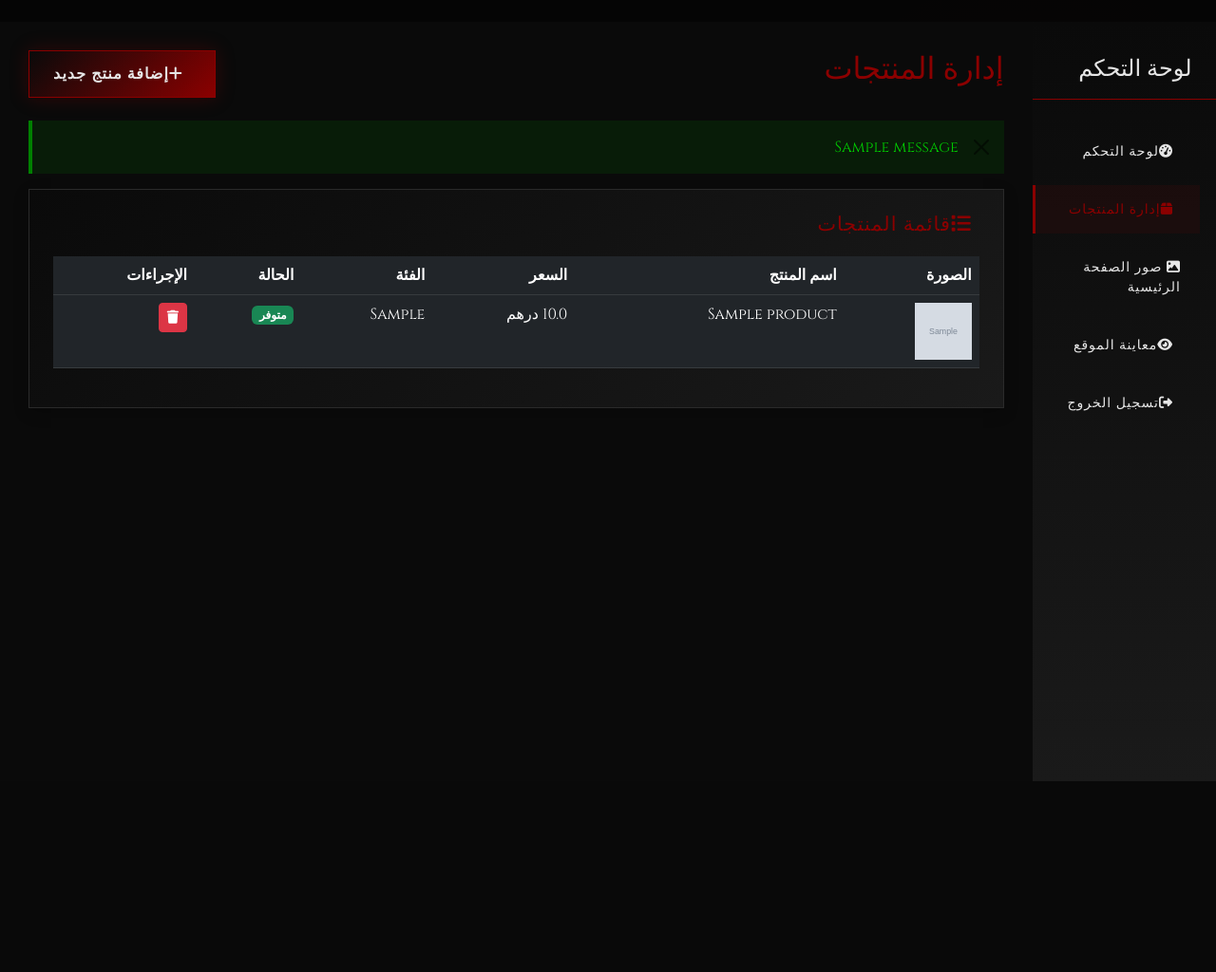
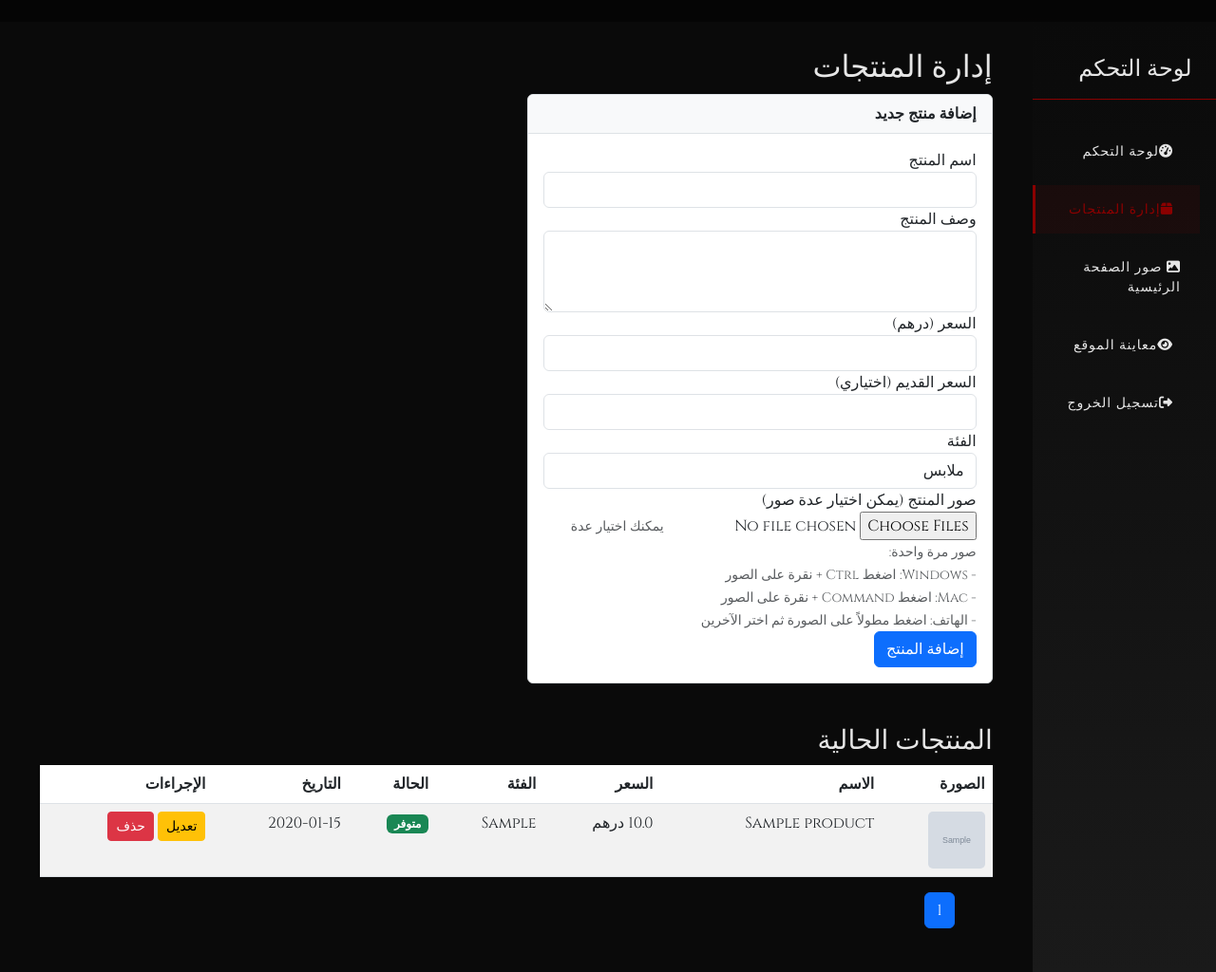
Before and after one commit to Aminxyug14mQ/gothic-vibe-shop, a Flask app: page /admin/products in a window 1280 px wide. Shown: the part 57-1081 px from the top of the page at 95% size. Before the commit the page ends 880 px from the top, so only its background shows below. Run offline with Flask 3, Linux system fonts and the light colour scheme; the visitor is signed in with stand-in values (Sample User, id 1); tables that the repository leaves empty hold one stand-in row (values such as "Sample post"); grey boxes marked "Sample" are stand-in pictures; one stand-in notice (Sample message) is shown.

Commit message:
إضافة نظام إدارة الصور للصفحة الرئيسية وتحسينات التصميم

```diff
--- a/app.py
+++ b/app.py
@@ -24,10 +24,12 @@ class Product(db.Model):
     description = db.Column(db.Text, nullable=False)
     price = db.Column(db.Float, nullable=False)
     old_price = db.Column(db.Float, nullable=True)
-    image = db.Column(db.String(100), nullable=False, default='default.jpg')
     category = db.Column(db.String(50), nullable=False)
     in_stock = db.Column(db.Boolean, default=True)
     created_at = db.Column(db.DateTime, default=datetime.utcnow)
+
+    # العلاقة مع صور المنتج
+    images = db.relationship('ProductImage', backref='product', lazy=True, cascade='all, delete-orphan')
 
 # نموذج المستخدم
 class User(db.Model):
@@ -41,21 +43,31 @@ class User(db.Model):
 
     def check_password(self, password):
         return check_password_hash(self.password_hash, password)
+
 # نموذج الصور للصفحة الرئيسية
 class HomeImage(db.Model):
     id = db.Column(db.Integer, primary_key=True)
     title = db.Column(db.String(100), nullable=True)
     description = db.Column(db.Text, nullable=True)
     image = db.Column(db.String(100), nullable=False)
-    position = db.Column(db.String(50), nullable=False)  # مثل: 'hero', 'banner', 'section'
+    position = db.Column(db.String(50), nullable=False)
     is_active = db.Column(db.Boolean, default=True)
     created_at = db.Column(db.DateTime, default=datetime.utcnow)
-# دالة لإنشاء رابط واتساب
+
+# نموذج صور المنتجات
+class ProductImage(db.Model):
+    id = db.Column(db.Integer, primary_key=True)
+    product_id = db.Column(db.Integer, db.ForeignKey('product.id'), nullable=False)
+    image = db.Column(db.String(100), nullable=False)
+    is_primary = db.Column(db.Boolean, default=False)
+    created_at = db.Column(db.DateTime, default=datetime.utcnow)
+
+# دالة الإنشاء رابط واتساب
 def get_whatsapp_link(product_name, product_price):
     phone_number = "212632256568"
-    message = f"مرحباً، أريد طلب هذا المنتج: {product_name} - السعر: {product_price} درهم"
+    message = f"مرحبا، أريد طلب هذا المنتج: {product_name} - السعر: {product_price} درهم"
     encoded_message = quote(message)
-    return f"https://wa.me/{phone_number}?text={encoded_message}"
+    return f'https://wa.me/{phone_number}?text={encoded_message}'
 
 @app.context_processor
 def utility_processor():
@@ -91,6 +103,7 @@ def index():
     products = Product.query.filter_by(in_stock=True).order_by(Product.created_at.desc()).limit(8).all()
     home_images = HomeImage.query.filter_by(is_active=True).order_by(HomeImage.position).all()
     return render_template('index.html', products=products, home_images=home_images)
+
 # صفحة المتجر
 @app.route('/shop')
 def shop():
@@ -147,11 +160,12 @@ def admin_dashboard():
                          unavailable_products=unavailable_products,
                          recent_products=recent_products,
                          user=user)
+
 # إدارة المنتجات
 @app.route('/admin/products', methods=['GET', 'POST'])
 @admin_required
 def admin_products():
-    user = User.query.get(session['user_id'])  # إضافة هذا السطر
+    user = User.query.get(session['user_id'])
 
     if request.method == 'POST':
         # إضافة منتج جديد
@@ -161,24 +175,45 @@ def admin_products():
         old_price = float(request.form.get('old_price')) if request.form.get('old_price') else None
         category = request.form.get('category')
 
-        # معالجة صورة المنتج
-        image = request.files.get('image')
-        image_filename = 'default.jpg'
-        if image and image.filename != '':
-            image_filename = secure_filename(image.filename)
-            image_path = os.path.join(app.config['UPLOAD_FOLDER'], image_filename)
-            image.save(image_path)
-
         product = Product(
             name=name,
             description=description,
             price=price,
             old_price=old_price,
-            image=image_filename,
             category=category
         )
 
         db.session.add(product)
+        db.session.flush()  # الحصول على ID المنتج دون commit
+
+        # معالجة الصور المتعددة
+        images = request.files.getlist('images')
+        image_added = False
+
+        for i, image in enumerate(images):
+            if image and image.filename != '':
+                image_filename = secure_filename(f"product_{product.id}_{i}_{datetime.now().strftime('%Y%m%d_%H%M%S')}_{image.filename}")
+                image_path = os.path.join(app.config['UPLOAD_FOLDER'], image_filename)
+                image.save(image_path)
+
+                product_image = ProductImage(
+                    product_id=product.id,
+                    image=image_filename,
+                    is_primary=(i == 0)  # أول صورة تكون رئيسية
+                )
+
+                db.session.add(product_image)
+                image_added = True
+
+        # إذا لم يتم رفع أي صور، أضف صورة افتراضية
+        if not image_added:
+            product_image = ProductImage(
+                product_id=product.id,
+                image='default.jpg',
+                is_primary=True
+            )
+            db.session.add(product_image)
+
         db.session.commit()
         flash('تم إضافة المنتج بنجاح', 'success')
         return redirect(url_for('admin_products'))
@@ -188,19 +223,26 @@ def admin_products():
     per_page = 10
     products = Product.query.order_by(Product.created_at.desc()).paginate(page=page, per_page=per_page, error_out=False)
 
-    return render_template('admin/products.html', products=products, user=user)  # إضافة user هنا
-    # عرض المنتجات
-    page = request.args.get('page', 1, type=int)
-    per_page = 10
-    products = Product.query.order_by(Product.created_at.desc()).paginate(page=page, per_page=per_page, error_out=False)
-
-    return render_template('admin/products.html', products=products)
+    return render_template('admin/products.html', products=products, user=user)
 
 # حذف منتج
 @app.route('/admin/products/delete/<int:product_id>', methods=['POST'])
 @admin_required
 def delete_product(product_id):
     product = Product.query.get_or_404(product_id)
+
+    # حذف صور المنتج
+    for product_image in product.images:
+        if product_image.image != 'default.jpg':
+            image_path = os.path.join(app.config['UPLOAD_FOLDER'], product_image.image)
+            if os.path.exists(image_path):
+                os.remove(image_path)
+
+    db.session.delete(product)
+    db.session.commit()
+    flash('تم حذف المنتج بنجاح', 'success')
+    return redirect(url_for('admin_products'))
+
 # إدارة صور الصفحة الرئيسية
 @app.route('/admin/home-images', methods=['GET', 'POST'])
 @admin_required
@@ -246,7 +288,7 @@ def toggle_home_image(image_id):
     flash(f'تم {status} الصورة بنجاح', 'success')
     return redirect(url_for('admin_home_images'))
 
-# حذف صورة
+# حذف صورة الصفحة الرئيسية
 @app.route('/admin/home-images/delete/<int:image_id>', methods=['POST'])
 @admin_required
 def delete_home_image(image_id):
@@ -262,16 +304,83 @@ def delete_home_image(image_id):
     db.session.commit()
     flash('تم حذف الصورة بنجاح', 'success')
     return redirect(url_for('admin_home_images'))
-    # حذف صورة المنتج إذا لم تكن الصورة الافتراضية
-    if product.image != 'default.jpg':
-        image_path = os.path.join(app.config['UPLOAD_FOLDER'], product.image)
-        if os.path.exists(image_path):
-            os.remove(image_path)
 
-    db.session.delete(product)
+# تعديل منتج
+@app.route('/admin/products/edit/<int:product_id>', methods=['GET', 'POST'])
+@admin_required
+def edit_product(product_id):
+    product = Product.query.get_or_404(product_id)
+
+    if request.method == 'POST':
+        # كود تحديث المنتج
+        product.name = request.form.get('name')
+        product.description = request.form.get('description')
+        product.price = float(request.form.get('price'))
+        product.old_price = float(request.form.get('old_price')) if request.form.get('old_price') else None
+        product.category = request.form.get('category')
+
+        db.session.commit()
+        flash('تم تحديث المنتج بنجاح', 'success')
+        return redirect(url_for('admin_products'))
+
+    return render_template('admin/edit_product.html', product=product)
+
+# إضافة صور للمنتج
+@app.route('/admin/products/add-image/<int:product_id>', methods=['POST'])
+@admin_required
+def add_product_image(product_id):
+    product = Product.query.get_or_404(product_id)
+
+    image = request.files.get('image')
+    if image and image.filename != '':
+        image_filename = secure_filename(f"product_{product_id}_{datetime.now().strftime('%Y%m%d_%H%M%S')}_{image.filename}")
+        image_path = os.path.join(app.config['UPLOAD_FOLDER'], image_filename)
+        image.save(image_path)
+
+        product_image = ProductImage(
+            product_id=product_id,
+            image=image_filename,
+            is_primary=False
+        )
+
+        db.session.add(product_image)
+        db.session.commit()
+        flash('تم إضافة الصورة بنجاح', 'success')
+
+    return redirect(url_for('edit_product', product_id=product_id))
+
+# تعيين صورة رئيسية
+@app.route('/admin/products/set-primary-image/<int:image_id>', methods=['POST'])
+@admin_required
+def set_primary_image(image_id):
+    product_image = ProductImage.query.get_or_404(image_id)
+
+    # إلغاء التعيين السابق
+    ProductImage.query.filter_by(product_id=product_image.product_id, is_primary=True).update({'is_primary': False})
+
+    # تعيين الصورة الجديدة كرئيسية
+    product_image.is_primary = True
     db.session.commit()
-    flash('تم حذف المنتج بنجاح', 'success')
-    return redirect(url_for('admin_products'))
+
+    flash('تم تعيين الصورة كرئيسية', 'success')
+    return redirect(url_for('edit_product', product_id=product_image.product_id))
+
+# حذف صورة المنتج
+@app.route('/admin/products/delete-image/<int:image_id>', methods=['POST'])
+@admin_required
+def delete_product_image(image_id):
+    product_image = ProductImage.query.get_or_404(image_id)
+    product_id = product_image.product_id
+
+    # حذف صورة من السيرفر
+    image_path = os.path.join(app.config['UPLOAD_FOLDER'], product_image.image)
+    if os.path.exists(image_path):
+        os.remove(image_path)
+
+    db.session.delete(product_image)
+    db.session.commit()
+    flash('تم حذف الصورة بنجاح', 'success')
+    return redirect(url_for('edit_product', product_id=product_id))
 
 # تسجيل الخروج
 @app.route('/admin/logout')
@@ -288,7 +397,7 @@ def create_tables():
     # إنشاء مستخدم مسؤول افتراضي إذا لم يكن موجوداً
     if not User.query.filter_by(username='admin').first():
         admin_user = User(username='admin', is_admin=True)
-        admin_user.set_password('Fatiha123@#')
+        admin_user.set_password('Fatiha1290#')
         db.session.add(admin_user)
         db.session.commit()
 
--- a/templates/admin/products.html
+++ b/templates/admin/products.html
@@ -1,39 +1,70 @@
-{% extends "admin/base.html" %}
+{% extends 'admin/base.html' %}
 
 {% block content %}
-<div class="d-flex justify-content-between align-items-center mb-4">
-    <h2 style="color: var(--gothic-red);">إدارة المنتجات</h2>
-    <button class="btn btn-gothic" data-bs-toggle="modal" data-bs-target="#addProductModal">
-        <i class="fas fa-plus me-2"></i>إضافة منتج جديد
-    </button>
+<div class="container">
+    <h2>إدارة المنتجات</h2>
+
+    <div class="row mb-4">
+        <div class="col-md-6">
+            <div class="card">
+                <div class="card-header">
+                    إضافة منتج جديد
+                </div>
+                <div class="card-body">
+                    <form method="POST" enctype="multipart/form-data">
+                        <div class="form-group">
+                            <label for="name">اسم المنتج</label>
+                            <input type="text" class="form-control" id="name" name="name" required>
+                        </div>
+                        <div class="form-group">
+                            <label for="description">وصف المنتج</label>
+                            <textarea class="form-control" id="description" name="description" rows="3" required></textarea>
+                        </div>
+                        <div class="form-group">
+                            <label for="price">السعر (درهم)</label>
+                            <input type="number" step="0.01" class="form-control" id="price" name="price" required>
+                        </div>
+                        <div class="form-group">
+                            <label for="old_price">السعر القديم (اختياري)</label>
+                            <input type="number" step="0.01" class="form-control" id="old_price" name="old_price">
+                        </div>
+                        <div class="form-group">
+                            <label for="category">الفئة</label>
+                            <select class="form-control" id="category" name="category" required>
+                                <option value="ملابس">ملابس</option>
+                                <option value="إكسسوارات">إكسسوارات</option>
+                                <option value="أحذية">أحذية</option>
+                                <option value="حقائب">حقائب</option>
+                                <option value="مجوهرات">مجوهرات</option>
+                            </select>
+                        </div>
+                        <div class="form-group">
+                            <label for="images">صور المنتج (يمكن اختيار عدة صور)</label>
+                            <input type="file" class="form-control-file" id="images" name="images" multiple required>
+                            <small class="form-text text-muted">
+                                يمكنك اختيار عدة صور مرة واحدة:
+                                <br>- Windows: اضغط Ctrl + نقرة على الصور
+                                <br>- Mac: اضغط Command + نقرة على الصور
+                                <br>- الهاتف: اضغط مطولاً على الصورة ثم اختر الآخرين
+                            </small>
+                        </div>
+                        <button type="submit" class="btn btn-primary">إضافة المنتج</button>
+                    </form>
+                </div>
+            </div>
+        </div>
     </div>
 
-<!-- رسائل التنبيه -->
-{% with messages = get_flashed_messages(with_categories=true) %}
-    {% if messages %}
-        {% for category, message in messages %}
-            <div class="alert alert-{{ 'error' if category == 'error' else 'success' }} alert-dismissible fade show">
-                {{ message }}
-                <button type="button" class="btn-close" data-bs-dismiss="alert"></button>
-            </div>
-        {% endfor %}
-    {% endif %}
-{% endwith %}
-
-<!-- جدول المنتجات -->
-<div class="admin-card">
-    <h3><i class="fas fa-list me-2"></i>قائمة المنتجات</h3>
-
-    {% if products.items %}
-    <div class="table-responsive">
-        <table class="table table-dark table-hover">
+    <h3>المنتجات الحالية</h3>
+    <table class="table table-striped">
         <thead>
             <tr>
                 <th>الصورة</th>
-                    <th>اسم المنتج</th>
+                <th>الاسم</th>
                 <th>السعر</th>
                 <th>الفئة</th>
                 <th>الحالة</th>
+                <th>التاريخ</th>
                 <th>الإجراءات</th>
             </tr>
         </thead>
@@ -41,37 +72,37 @@
             {% for product in products.items %}
             <tr>
                 <td>
-                        <img src="{{ url_for('static', filename='uploads/' + product.image) }}"
-                             alt="{{ product.name }}" width="60" height="60" style="object-fit: cover;">
+                    {% if product.images %}
+                        <img src="{{ url_for('static', filename='uploads/' + product.images[0].image) }}" width="60" height="60" style="object-fit: cover;">
+                    {% else %}
+                        <img src="{{ url_for('static', filename='uploads/default.jpg') }}" width="60" height="60" style="object-fit: cover;">
+                    {% endif %}
                 </td>
                 <td>{{ product.name }}</td>
                 <td>{{ product.price }} درهم</td>
                 <td>{{ product.category }}</td>
                 <td>
-                        <span class="badge bg-{{ 'success' if product.in_stock else 'danger' }}">
-                            {{ 'متوفر' if product.in_stock else 'غير متوفر' }}
-                        </span>
+                    {% if product.in_stock %}
+                    <span class="badge bg-success">متوفر</span>
+                    {% else %}
+                    <span class="badge bg-danger">غير متوفر</span>
+                    {% endif %}
                 </td>
+                <td>{{ product.created_at.strftime('%Y-%m-%d') }}</td>
                 <td>
-                        <div class="btn-group">
-                            <form action="{{ url_for('delete_product', product_id=product.id) }}" method="POST">
-                                <button type="submit" class="btn btn-danger btn-sm"
-                                        onclick="return confirm('هل أنت متأكد من حذف هذا المنتج؟')">
-                                    <i class="fas fa-trash"></i>
-                                </button>
+                    <a href="{{ url_for('edit_product', product_id=product.id) }}" class="btn btn-sm btn-warning">تعديل</a>
+                    <form method="POST" action="{{ url_for('delete_product', product_id=product.id) }}" class="d-inline">
+                        <button type="submit" class="btn btn-sm btn-danger" onclick="return confirm('هل تريد حذف هذا المنتج؟')">حذف</button>
                     </form>
-                        </div>
                 </td>
             </tr>
             {% endfor %}
         </tbody>
     </table>
-    </div>
 
-    <!-- الترقيم -->
-    {% if products.pages > 1 %}
+    <!-- الترقيم الصفحي -->
     <nav aria-label="Page navigation">
-        <ul class="pagination justify-content-center">
+        <ul class="pagination">
             {% if products.has_prev %}
             <li class="page-item">
                 <a class="page-link" href="{{ url_for('admin_products', page=products.prev_num) }}">السابق</a>
@@ -83,6 +114,10 @@
             <li class="page-item {% if page_num == products.page %}active{% endif %}">
                 <a class="page-link" href="{{ url_for('admin_products', page=page_num) }}">{{ page_num }}</a>
             </li>
+            {% else %}
+            <li class="page-item disabled">
+                <span class="page-link">...</span>
+            </li>
             {% endif %}
             {% endfor %}
 
@@ -93,66 +128,29 @@
             {% endif %}
         </ul>
     </nav>
-    {% endif %}
-    {% else %}
-    <div class="text-center py-5">
-        <i class="fas fa-box-open fa-3x text-muted mb-3"></i>
-        <p class="text-muted">لا توجد منتجات حتى الآن</p>
-    </div>
-    {% endif %}
 </div>
 
-<!-- Modal إضافة منتج -->
-<div class="modal fade" id="addProductModal" tabindex="-1" aria-hidden="true">
-    <div class="modal-dialog modal-lg">
-        <div class="modal-content bg-dark text-light">
-            <div class="modal-header border-secondary">
-                <h5 class="modal-title">إضافة منتج جديد</h5>
-                <button type="button" class="btn-close btn-close-white" data-bs-dismiss="modal" aria-label="Close"></button>
-            </div>
-            <form method="POST" action="{{ url_for('admin_products') }}" enctype="multipart/form-data">
-                <div class="modal-body">
-                    <div class="row">
-                        <div class="col-md-6 mb-3">
-                            <label for="name" class="form-label">اسم المنتج</label>
-                            <input type="text" class="form-control" id="name" name="name" required>
-                        </div>
-                        <div class="col-md-6 mb-3">
-                            <label for="category" class="form-label">الفئة</label>
-                            <select class="form-select" id="category" name="category" required>
-                                <option value="" selected disabled>اختر الفئة</option>
-                                <option value="تيشيرتات">تيشيرتات</option>
-                                <option value="هوديات">هوديات</option>
-                                <option value="قبعات">قبعات</option>
-                                <option value="أكسسوارات">أكسسوارات</option>
-                            </select>
-                        </div>
-                    </div>
-                    <div class="mb-3">
-                        <label for="description" class="form-label">وصف المنتج</label>
-                        <textarea class="form-control" id="description" name="description" rows="3" required></textarea>
-                    </div>
-                    <div class="row">
-                        <div class="col-md-6 mb-3">
-                            <label for="price" class="form-label">السعر (درهم)</label>
-                            <input type="number" step="0.01" class="form-control" id="price" name="price" required>
-                        </div>
-                        <div class="col-md-6 mb-3">
-                            <label for="old_price" class="form-label">السعر القديم (درهم) - اختياري</label>
-                            <input type="number" step="0.01" class="form-control" id="old_price" name="old_price">
-                        </div>
-                    </div>
-                    <div class="mb-3">
-                        <label for="image" class="form-label">صورة المنتج</label>
-                        <input type="file" class="form-control" id="image" name="image" accept="image/*">
-                    </div>
-                </div>
-                <div class="modal-footer border-secondary">
-                    <button type="button" class="btn btn-secondary" data-bs-dismiss="modal">إلغاء</button>
-                    <button type="submit" class="btn btn-gothic">إضافة المنتج</button>
-                </div>
-            </form>
-        </div>
-    </div>
-</div>
+<style>
+.form-text {
+    color: #6c757d;
+    font-size: 0.875rem;
+    margin-top: 0.25rem;
+}
+.table img {
+    border-radius: 5px;
+}
+.card {
+    margin-bottom: 20px;
+    border: 1px solid #dee2e6;
+    border-radius: 0.375rem;
+}
+.card-header {
+    background-color: #f8f9fa;
+    border-bottom: 1px solid #dee2e6;
+    font-weight: bold;
+}
+.btn-group .btn {
+    margin: 0 2px;
+}
+</style>
 {% endblock %}
```
Also changed, not shown: templates/admin/edit_product.html (added, +84 -0 lines). Lines whose indentation alone changed are shown as unchanged.
